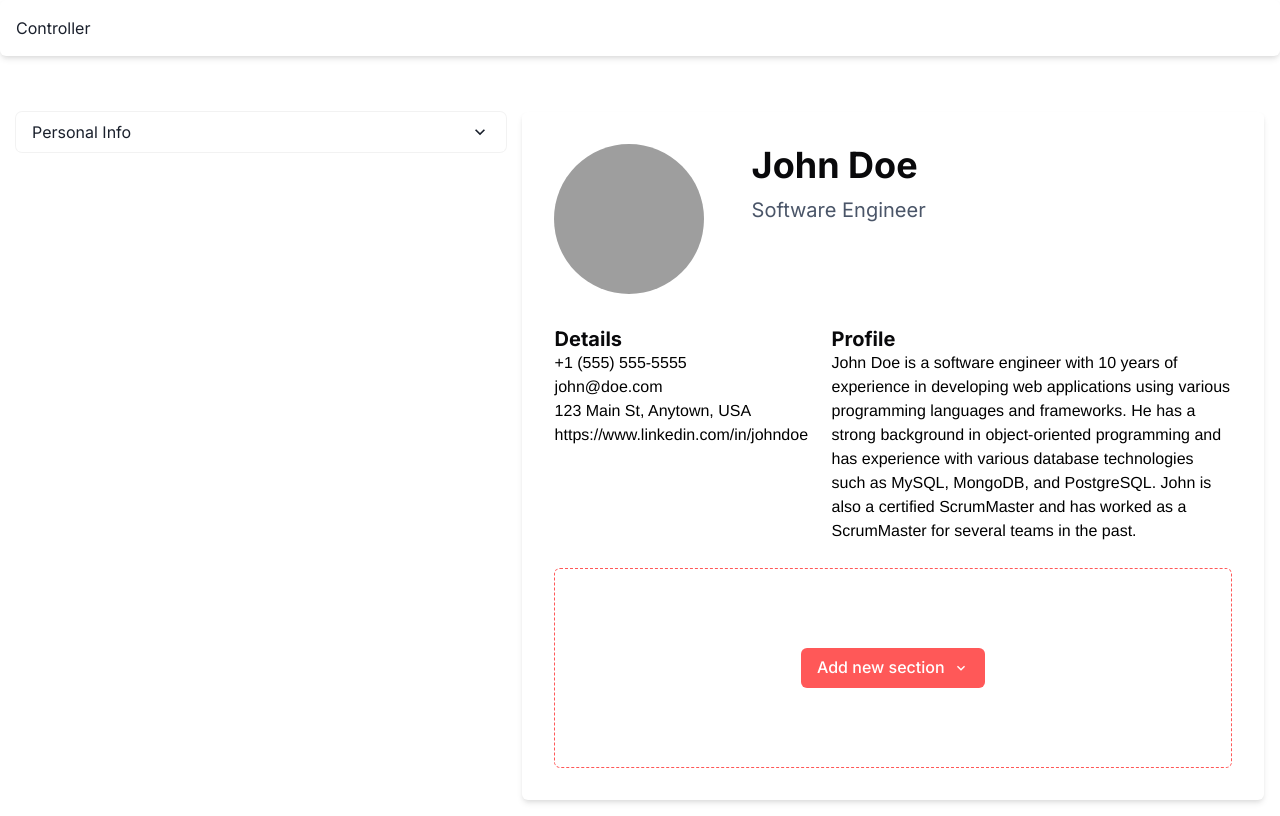
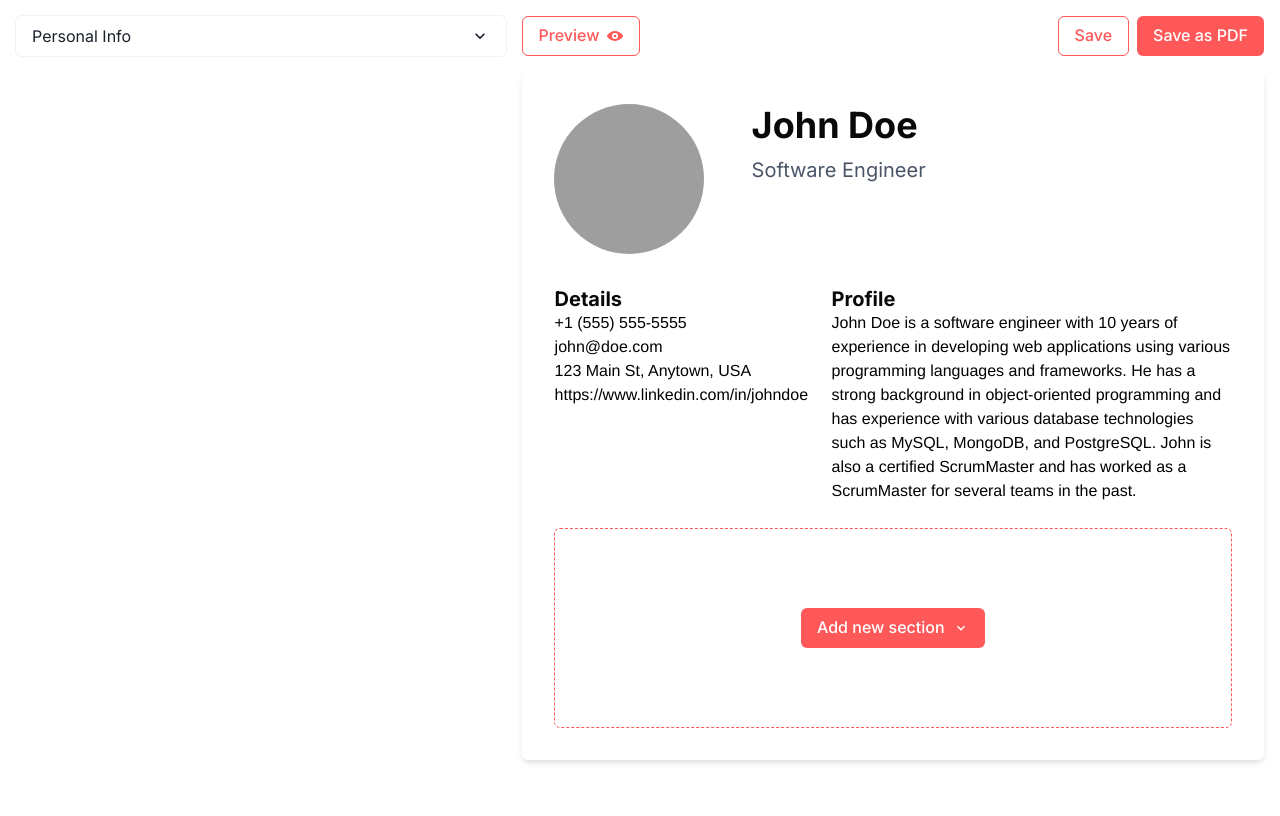
Before and after one commit to azhariemuhammad/resumeblast, a React (Vite) app: page /editor in a window 1280 px wide. Built offline with nearby package versions, Linux system fonts and the light colour scheme; grey boxes are pictures that could not be loaded.

Commit message:
feat: save as pdf

```diff
--- a/package.json
+++ b/package.json
@@ -58,7 +58,10 @@
     "express": "^4.19.2",
     "formik": "^2.4.6",
     "framer-motion": "^11.2.12",
+    "html2canvas": "^1.4.1",
     "jotai": "^2.8.4",
-    "react-router-dom": "^6.23.1"
+    "jspdf": "^2.5.1",
+    "react-router-dom": "^6.23.1",
+    "react-to-print": "^2.15.1"
   }
 }
--- /dev/null
+++ b/src/components/DownloadPdf.tsx
@@ -0,0 +1,21 @@
+import { forwardRef } from 'react'
+import { useReactToPrint } from 'react-to-print'
+import { Button } from '@chakra-ui/react'
+
+type SaveAsPdfButtonProps = {
+    onHover: () => void
+    onMouseLeave: () => void
+    ref: HTMLDivElement | null
+}
+
+export const SaveAsPdfButton = forwardRef<HTMLButtonElement, SaveAsPdfButtonProps>((props, ref) => {
+    const handlePrint = useReactToPrint({
+        content: () => ref.current
+    })
+
+    return (
+        <Button onClick={handlePrint} onMouseEnter={props.onHover} onMouseLeave={props.onMouseLeave}>
+            Save as PDF
+        </Button>
+    )
+})
--- a/src/components/EditorLayout.tsx
+++ b/src/components/EditorLayout.tsx
@@ -1,13 +1,15 @@
-import { Box, Grid, GridItem } from '@chakra-ui/react'
+import { Box, Button, Flex, Grid, GridItem, HStack } from '@chakra-ui/react'
 import StackResume from './examples/StackResume'
 
 import { ResumeBuilder } from './ResumeBuilder'
 import { ExperienceInput, PersonalInfoInput, SkillsInput, EducationInput, CertificationsInput } from './SectionForms'
 import { useAtom, useAtomValue } from 'jotai'
 import { layoutAtom } from '../atom/layoutAtom'
-import React, { useEffect } from 'react'
+import React, { Fragment, forwardRef, useEffect, useRef, useState } from 'react'
 import { draftAtom } from '../atom/draftAtom'
 import { Resume } from '../types'
+import { SaveAsPdfButton } from './DownloadPdf'
+import { ArrowRightIcon, ViewIcon } from '@chakra-ui/icons'
 
 type SectionTitle = 'Personal Info' | 'Experiences' | 'Education' | 'Skills' | 'Certifications'
 
@@ -25,9 +27,9 @@ export const GridTwoLayout = () => {
     )
 }
 
-export const StackLayout = ({ onAddSection, layout }) => {
-    const draft = useAtomValue(draftAtom)
-    return <StackResume data={draft} onAddSection={onAddSection} layout={layout} />
+type StackLayoutProps = {
+    onAddSection: (title: string) => void
+    layout: { component: React.ReactNode; title: string }[]
 }
 
 type EditorLayoutProps = {
@@ -35,11 +37,13 @@ type EditorLayoutProps = {
     colomns?: number
 }
 export const EditorLayout = ({ children, colomns = 1 }: EditorLayoutProps) => {
+    const [hover, setHover] = useState(false)
     const [layout, setLayout] = useAtom(layoutAtom)
-    const [_, setDraft] = useAtom(draftAtom)
+    const [draft, setDraft] = useAtom(draftAtom)
     const handleSave = (draft: Resume) => {
         setDraft(draft)
     }
+    const ref = useRef<HTMLDivElement>(null)
 
     const onAddSection = (title: string) => {
         let component: React.ReactNode
@@ -76,14 +80,44 @@ export const EditorLayout = ({ children, colomns = 1 }: EditorLayoutProps) => {
         ])
     }, [])
 
+    const onRemoveSection = (title: string) => {
+        setLayout(prevLayout => prevLayout.filter(section => section.title !== title))
+    }
+
     return (
         <Grid templateColumns="repeat(10, 1fr)" gap={4} p={4}>
             <GridItem colSpan={4}>
                 <ResumeBuilder layout={layout} />
             </GridItem>
             <GridItem colSpan={6}>
-                {colomns === 2 && <GridTwoLayout />}
-                {colomns === 1 && <StackLayout onAddSection={onAddSection} layout={layout} />}
+                <Flex justifyContent="space-between" mb={4}>
+                    <Button variant="outline" rightIcon={<ViewIcon />} onClick={() => console.log('preview')}>
+                        Preview
+                    </Button>
+                    <HStack>
+                        <Button variant="outline" onClick={() => console.log('save')}>
+                            Save
+                        </Button>
+                        <SaveAsPdfButton
+                            ref={ref}
+                            onHover={() => setHover(true)}
+                            onMouseLeave={() => setHover(false)}
+                        />
+                    </HStack>
+                </Flex>
+                <Box maxW="1200px" w="full" margin="auto" boxShadow="md" borderRadius="md" bg="white">
+                    <Box ref={ref} padding={8}>
+                        {colomns === 1 && (
+                            <StackResume
+                                data={draft}
+                                onAddSection={onAddSection}
+                                layout={layout}
+                                hide={!hover}
+                                onRemoveSection={onRemoveSection}
+                            />
+                        )}
+                    </Box>
+                </Box>
             </GridItem>
         </Grid>
     )
--- a/src/components/StyleController.tsx
+++ b/src/components/StyleController.tsx
@@ -1,3 +1,4 @@
+import { DeleteIcon } from '@chakra-ui/icons'
 import {
     Box,
     Popover,
@@ -8,19 +9,28 @@ import {
     Input,
     Select,
     HStack,
-    VStack
+    VStack,
+    Button,
+    IconButton
 } from '@chakra-ui/react'
 import React, { useState } from 'react'
 
 type StyleControlWrapperProps = {
     children: React.ReactNode
+    onRemoveSection: () => void
 }
 
-const StyleControls = ({ styles, onStyleChange }) => {
+type StyleControlsProps = {
+    styles: any
+    onStyleChange: (property: string, value: string) => void
+    onRemoveSection: () => void
+}
+
+const StyleControls = ({ styles, onStyleChange, onRemoveSection }: StyleControlsProps) => {
     return (
-        <HStack align="stretch" spacing={4} w="full">
-            <VStack w="full">
-                <FormLabel htmlFor="fontSize" fontSize="xs">
+        <HStack align="stretch" spacing={2} w="full" rounded="md">
+            <VStack w="full" spacing={1}>
+                <FormLabel htmlFor="fontSize" fontSize="xs" m={0}>
                     Font Size:
                 </FormLabel>
                 <Select
@@ -34,8 +44,8 @@ const StyleControls = ({ styles, onStyleChange }) => {
                     <option value="lg">Large</option>
                 </Select>
             </VStack>
-            <VStack w="full">
-                <FormLabel fontSize="xs" htmlFor="fontColor">
+            <VStack w="full" spacing={1}>
+                <FormLabel fontSize="xs" htmlFor="fontColor" m={0}>
                     Font Color:
                 </FormLabel>
                 <Input
@@ -46,13 +56,13 @@ const StyleControls = ({ styles, onStyleChange }) => {
                     onChange={e => onStyleChange('color', e.target.value)}
                 />
             </VStack>
-            <VStack w="full">
-                <FormLabel htmlFor="fontFamily" fontSize="xs">
+            <VStack w="full" spacing={1}>
+                <FormLabel htmlFor="fontFamily" fontSize="xs" m={0}>
                     Typeface:
                 </FormLabel>
                 <Select
                     size="sm"
-                    w="fit-content"
+                    w="100%"
                     id="fontFamily"
                     value={styles.fontFamily}
                     onChange={e => onStyleChange('fontFamily', e.target.value)}
@@ -65,11 +75,20 @@ const StyleControls = ({ styles, onStyleChange }) => {
                     <option value="'Roboto', sans-serif">Roboto</option>
                 </Select>
             </VStack>
+            <VStack w="full" spacing={1} justifyContent="center">
+                <IconButton
+                    size="md"
+                    variant="ghost"
+                    aria-label="Add Section"
+                    icon={<DeleteIcon color="primary.500" />}
+                    onClick={onRemoveSection}
+                />
+            </VStack>
         </HStack>
     )
 }
 
-export const StyleControlWrapper = ({ children }: StyleControlWrapperProps) => {
+export const StyleControlWrapper = ({ children, onRemoveSection }: StyleControlWrapperProps) => {
     const [styles, setStyles] = useState({
         fontSize: 'md',
         color: '#000000',
@@ -94,9 +113,13 @@ export const StyleControlWrapper = ({ children }: StyleControlWrapperProps) => {
                     {React.Children.map(children, child => React.cloneElement(child, { styles }))}
                 </Box>
             </PopoverTrigger>
-            <PopoverContent>
+            <PopoverContent p={0} bg="gray.50">
                 <PopoverBody>
-                    <StyleControls styles={styles} onStyleChange={handleStyleChange} />
+                    <StyleControls
+                        styles={styles}
+                        onStyleChange={handleStyleChange}
+                        onRemoveSection={onRemoveSection}
+                    />
                 </PopoverBody>
             </PopoverContent>
         </Popover>
--- a/src/components/examples/StackResume.tsx
+++ b/src/components/examples/StackResume.tsx
@@ -51,7 +51,7 @@ const PersonalInfo = ({ data, styles }) => {
     }
 
     return (
-        <Grid templateColumns="repeat(10, 1fr)" gap={4}>
+        <Grid templateColumns="repeat(10, 1fr)" gap={4} gridAutoFlow="row">
             <GridItem colSpan={4} alignSelf="flex-start">
                 <Heading as="h2" size="md">
                     Details
@@ -186,20 +186,22 @@ type StackResumeProps = {
     data: Resume
     onAddSection: (title: string) => void
     layout: { component: React.ReactNode; title: string }[]
+    hide?: boolean
 }
 
-const StackResume: React.FC<StackResumeProps> = ({ data, onAddSection, layout }) => {
+const StackResume: React.FC<StackResumeProps> = ({ data, onAddSection, layout, hide = false, onRemoveSection }) => {
     return (
-        <Box maxW="1200px" w="full" margin="auto" padding={8} boxShadow="md" borderRadius="md" bg="white">
+        <>
             <Header data={data} />
             <VStack align="stretch" spacing={6}>
                 {layout.map((section, index) => (
                     <Fragment key={index}>
-                        <StyleControlWrapper>
+                        <StyleControlWrapper onRemoveSection={() => onRemoveSection(section.title)}>
                             {React.createElement(componentMap[section.title], { data })}
                         </StyleControlWrapper>
                     </Fragment>
                 ))}
+                {hide && (
                     <Box
                         borderStyle="dashed"
                         borderWidth="1px"
@@ -224,8 +226,9 @@ const StackResume: React.FC<StackResumeProps> = ({ data, onAddSection, layout })
                             </MenuList>
                         </Menu>
                     </Box>
+                )}
             </VStack>
-        </Box>
+        </>
     )
 }
 
--- a/src/pages/Editor.tsx
+++ b/src/pages/Editor.tsx
@@ -1,17 +1,9 @@
-import { Flex, Stack } from '@chakra-ui/react'
+import { Button, Flex, Stack } from '@chakra-ui/react'
 import { EditorLayout } from '../components/EditorLayout'
 
-const Controller = () => {
-    return (
-        <Flex w="full" margin="auto" padding={4} mb={8} boxShadow="md" borderRadius="md" bg="white">
-            <div>Controller</div>
-        </Flex>
-    )
-}
 export const Editor = () => {
     return (
         <Stack>
-            <Controller />
             <EditorLayout />
         </Stack>
     )
--- a/src/pages/index.tsx
+++ b/src/pages/index.tsx
@@ -1,4 +1,4 @@
-import { Box, Button, Center, Container, Heading, Stack, Text } from '@chakra-ui/react'
+import { Button, Center, Container, Heading, Stack, Text } from '@chakra-ui/react'
 import { ArrowForwardIcon } from '@chakra-ui/icons'
 import { useNavigate } from 'react-router-dom'
 
@@ -19,10 +19,16 @@ export const Home = () => {
                             colorScheme="primary"
                             variant="solid"
                             size="lg"
-                            leftIcon={<ArrowForwardIcon />}
+                            rightIcon={<ArrowForwardIcon />}
                         >
                             Create template
                         </Button>
+                        <Text textAlign="center" as="h2" fontSize="xl" variant="secondary">
+                            or
+                        </Text>
+                        <Text textAlign="center" as="h2" fontSize="xl" variant="secondary">
+                            Choose our best templates
+                        </Text>
                     </Stack>
                 </Center>
             </Container>
```
Also changed, not shown: 1 other file (tests, documents, lock files or other folders). Lines whose indentation alone changed are shown as unchanged.
